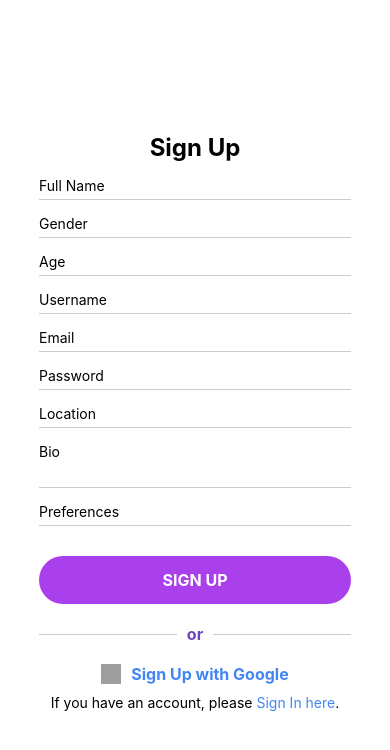
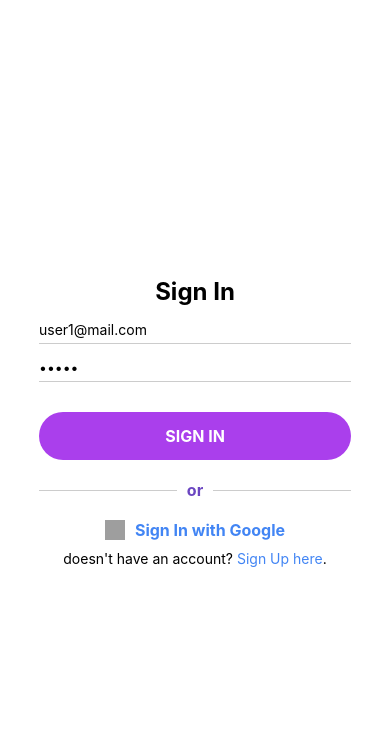
Before and after one commit to SoulConnect-RMT47/client, a React Native app in the folder soul-connect/: screen / in a window 390 px wide. Shown: the top 750 px of the page. Built offline with nearby package versions, Linux system fonts and the light colour scheme; grey boxes are pictures that could not be loaded.

Commit message:
feat-login-and-logout

```diff
--- a/soul-connect/app.json
+++ b/soul-connect/app.json
@@ -22,6 +22,9 @@
     },
     "web": {
       "favicon": "./assets/favicon.png"
-    }
+    },
+    "plugins": [
+      "expo-secure-store"
+    ]
   }
 }
--- a/soul-connect/package.json
+++ b/soul-connect/package.json
@@ -13,12 +13,16 @@
     "@react-navigation/bottom-tabs": "^6.5.20",
     "@react-navigation/native": "^6.1.17",
     "@react-navigation/native-stack": "^6.9.26",
+    "axios": "^1.6.8",
+    "dotenv": "^16.4.5",
     "expo": "~51.0.6",
     "expo-linear-gradient": "^13.0.2",
+    "expo-secure-store": "~13.0.1",
     "expo-status-bar": "~1.12.1",
     "nativewind": "^2.0.11",
     "react": "18.2.0",
     "react-native": "0.74.1",
+    "react-native-dotenv": "^3.4.11",
     "react-native-safe-area-context": "4.10.1",
     "react-native-screens": "3.31.1"
   },
--- a/soul-connect/src/components/StackScreen.js
+++ b/soul-connect/src/components/StackScreen.js
@@ -5,20 +5,41 @@ import Login from "../screens/Login.jsx";
 import TabScreen from "./TabScreen.js";
 import logo from "../SoulConnect_jst_logo_crop.png";
 import { Image } from "react-native";
+import { useEffect, useState } from "react";
+import * as SecureStore from "expo-secure-store";
+import AuthContext from "../context/auth.js";
 
 export default function StackScreen() {
+	const [isSignedIn, setIsSignedIn] = useState(false);
+
+	useEffect(() => {
+		SecureStore.getItemAsync("access_token")
+			.then((result) => {
+				if (result) {
+					setIsSignedIn(true);
+				}
+			})
+			.catch((err) => {
+				// return <ErrorComponent />
+				setIsSignedIn(false);
+			});
+	}, []);
+
 	return (
+		<AuthContext.Provider
+			value={{
+				isSignedIn,
+				setIsSignedIn,
+			}}
+		>
 			<Stack.Navigator>
-      <Stack.Screen
-        name="Register"
-        component={Register}
-        options={{ headerShown: false }}
-      />
+				{!isSignedIn ? (
 					<Stack.Screen
 						name="Login"
 						component={Login}
 						options={{ headerShown: false }}
 					/>
+				) : (
 					<Stack.Screen
 						name="SoulConnect"
 						component={TabScreen}
@@ -34,13 +55,21 @@ export default function StackScreen() {
 							headerTitle: () => (
 								<Image
 									source={logo}
-              style={{ width: 150, height: 40, }} // Sesuaikan ukuran logo sesuai kebutuhan
+									style={{ width: 150, height: 40 }} // Sesuaikan ukuran logo sesuai kebutuhan
 									resizeMode="contain"
 								/>
 							),
 							// headerTransparent: true,
 						}}
 					/>
+				)}
+
+				<Stack.Screen
+					name="Register"
+					component={Register}
+					options={{ headerShown: false }}
+				/>
 			</Stack.Navigator>
+		</AuthContext.Provider>
 	);
 }
--- a/soul-connect/src/components/home/Card.js
+++ b/soul-connect/src/components/home/Card.js
@@ -129,17 +129,17 @@ const styles = StyleSheet.create({
 		left: 24,
 	},
 	name: {
-		fontSize: 30,
+		fontSize: 25,
 		color: "white",
 		fontWeight: "400",
 	},
 	location: {
-		fontSize: 18,
+		fontSize: 15,
 		color: "white",
 		fontWeight: "300",
 	},
 	distance: {
-		fontSize: 18,
+		fontSize: 15,
 		color: "white",
 		fontWeight: "300",
 	},
--- /dev/null
+++ b/soul-connect/src/context/auth.js
@@ -0,0 +1,6 @@
+import { createContext } from "react";
+
+const AuthContext = createContext(null)
+
+
+export default AuthContext;
--- a/soul-connect/src/screens/LikeScreen.jsx
+++ b/soul-connect/src/screens/LikeScreen.jsx
@@ -13,7 +13,9 @@ export default function LikeScreen() {
 
   return (
     <SafeAreaView style={styles.container}>
-      <Text>{usersArray.length}</Text>
+      <View style={styles.subContainer}>
+      <Text style={{fontSize:20 }} >Likes {usersArray.length}</Text>
+      </View>
       <FlatList
         data={groupedUsers}
         renderItem={({ item }) => (
@@ -40,6 +42,11 @@ const styles = StyleSheet.create({
     flex: 1,
     backgroundColor: "#f0f0f0",
   },
+  subContainer:{
+    justifyContent: "center",
+    marginLeft: 20,
+    marginTop: 5,
+  },
   contentContainer: {
     paddingHorizontal: 10,
     paddingBottom: 70,
--- a/soul-connect/src/screens/Login.jsx
+++ b/soul-connect/src/screens/Login.jsx
@@ -1,4 +1,4 @@
-import React, { useState } from "react";
+import React, { useContext, useState } from "react";
 import {
   View,
   Text,
@@ -8,15 +8,36 @@ import {
   StyleSheet,
   Image,
 } from "react-native";
+import axios from "axios";
+import * as SecureStore from "expo-secure-store";
+import AuthContext from "../context/auth";
 
 export default function LoginForm({ navigation }) {
-  const [email, setEmail] = useState("");
-  const [password, setPassword] = useState("");
+  const [email, setEmail] = useState("user1@mail.com");
+  const [password, setPassword] = useState("user1");
+  const auth = useContext(AuthContext);
 
-  const handleLogin = () => {
+  const handleLogin = async () => {
     // Lakukan sesuatu saat tombol login ditekan
-    console.log("Login button pressed!");
-    navigation.navigate("SoulConnect");
+    try {
+      const response = await axios({
+        method: "POST",
+        url: "https://soulconnect-server.habibmufti.online/users/login",
+        headers: {
+          'Content-Type': 'application/json'
+        },
+        data: {
+          email: email,
+          password: password,
+        }
+      })
+      await SecureStore.setItemAsync("access_token", response.data.token);
+      auth.setIsSignedIn(true)
+      console.log(response.data.token);
+      // navigation.navigate("SoulConnect");
+    } catch (error) {
+      console.log(error.response.data);
+    }
   };
 
   return (
@@ -57,7 +78,7 @@ export default function LoginForm({ navigation }) {
         <Text style={styles.googleText}>Sign In with Google</Text>
       </TouchableOpacity>
       <Text style={styles.registerText}>
-        If you don't have an account, please{" "}
+        doesn't have an account?{" "}
         <Text
           style={styles.registerLink}
           onPress={() => navigation.navigate("Register")}
--- a/soul-connect/src/screens/ProfileScreen.jsx
+++ b/soul-connect/src/screens/ProfileScreen.jsx
@@ -1,4 +1,4 @@
-import React from "react";
+import React, { useContext } from "react";
 import {
   StyleSheet,
   Text,
@@ -8,9 +8,18 @@ import {
   TouchableOpacity,
   ScrollView,
 } from "react-native";
+import * as SecureStore from "expo-secure-store";
 import Icon from "react-native-vector-icons/MaterialIcons";
+import AuthContext from "../context/auth";
 
 export default function ProfileScreen({ navigation }) {
+  const auth = useContext(AuthContext);
+
+  const handleLogout = async () => {
+    await SecureStore.deleteItemAsync("access_token");
+    auth.setIsSignedIn(false)
+  }
+
   return (
     <ScrollView contentContainerStyle={styles.container}>
       <Text style={styles.header}>Profile</Text>
@@ -56,7 +65,7 @@ export default function ProfileScreen({ navigation }) {
           />
         </View>
       </View>
-      <TouchableOpacity style={styles.logoutButton}>
+      <TouchableOpacity style={styles.logoutButton} onPress={handleLogout} >
         <Text style={styles.logoutButtonText}>Log Out</Text>
       </TouchableOpacity>
     </ScrollView>
@@ -121,6 +130,7 @@ const styles = StyleSheet.create({
     padding: 10,
     backgroundColor: "#ffffff", // Ensure background is white
     marginTop: 5,
+    color:"black"
   },
   friendListButton: {
     backgroundColor: "#ffffff", // Changed background to white
--- a/soul-connect/src/screens/Register.jsx
+++ b/soul-connect/src/screens/Register.jsx
@@ -8,21 +8,51 @@ import {
 	StyleSheet,
 	Image,
 } from "react-native";
+import axios from "axios";
 
 export default function SignUpForm({ navigation }) {
-  const [fullName, setFullName] = useState("");
-  const [gender, setGender] = useState("");
-  const [age, setAge] = useState("");
-  const [username, setUsername] = useState("");
-  const [email, setEmail] = useState("");
-  const [password, setPassword] = useState("");
-  const [location, setLocation] = useState("");
-  const [bio, setBio] = useState("");
-  const [preferences, setPreferences] = useState("");
+	const [fullName, setFullName] = useState("user1 user");
+	const [gender, setGender] = useState("male");
+	const [age, setAge] = useState("20");
+	const [username, setUsername] = useState("username1");
+	const [email, setEmail] = useState("user1@mail.com");
+	const [password, setPassword] = useState("user1");
+	const [location, setLocation] = useState("New York, USA");
+	const [bio, setBio] = useState(
+		"Software developer with a passion for coding and technology."
+	);
+	const [preferences, setPreferences] = useState(
+		"hiking,gaming,riding"
+	);
 
-  const handleSignUp = () => {
+	const handleSignUp = async () => {
 		// Lakukan sesuatu saat tombol sign up ditekan
-    console.log("Sign up button pressed!");
+		try {
+			const response = await axios({
+				method: "POST",
+				url: "https://soulconnect-server.habibmufti.online/users/register",
+				headers: {
+					"Content-Type": "application/json",
+				},
+				data: {
+					name:fullName,
+					age:Number(age),
+					gender:gender,
+          imageUrl:"https://media.cnn.com/api/v1/images/stellar/prod/230112091039-joko-widodo-file.jpg?c=16x9&q=h_653,w_1160,c_fill/f_webp",
+					username:username,
+					email:email,
+					password:password,
+					location:location,
+					bio:bio,
+					preferences:preferences,
+				},
+			});
+      console.log( response);
+
+		} catch (error) {
+			console.log(error.response.data) ;
+		}
+		// console.log("Sign up button pressed!");
 	};
 
 	return (
@@ -104,7 +134,10 @@ export default function SignUpForm({ navigation }) {
 					onChangeText={setPreferences}
 				/>
 			</View>
-      <TouchableOpacity style={styles.button} onPress={handleSignUp}>
+			<TouchableOpacity
+				style={styles.button}
+				onPress={handleSignUp}
+			>
 				<Text style={styles.buttonText}>SIGN UP</Text>
 			</TouchableOpacity>
 			<View style={styles.dividerContainer}>
@@ -119,10 +152,12 @@ export default function SignUpForm({ navigation }) {
 						uri: "https://e7.pngegg.com/pngimages/56/318/png-clipart-google-logo-logo-logo-company-text.png",
 					}}
 				/>
-        <Text style={styles.googleText}>Sign Up with Google</Text>
+				<Text style={styles.googleText}>
+					Sign Up with Google
+				</Text>
 			</View>
 			<Text style={styles.loginText}>
-        If you have an account, please{" "}
+				Already have an account?{" "}
 				<Text
 					style={styles.loginLink}
 					onPress={() => navigation.navigate("Login")}
```
Also changed, not shown: 2 other files (tests, documents, lock files or other folders). Lines whose indentation alone changed are shown as unchanged.
